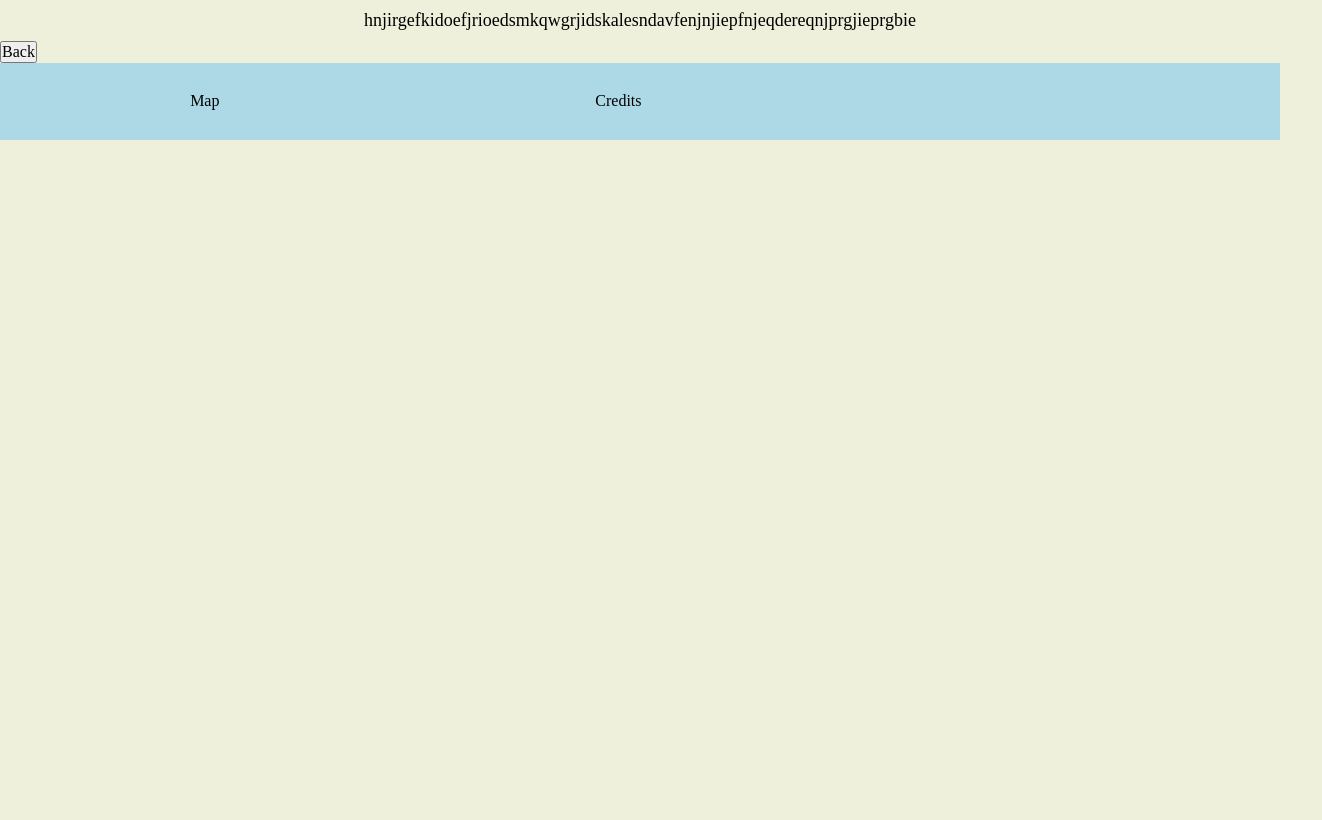
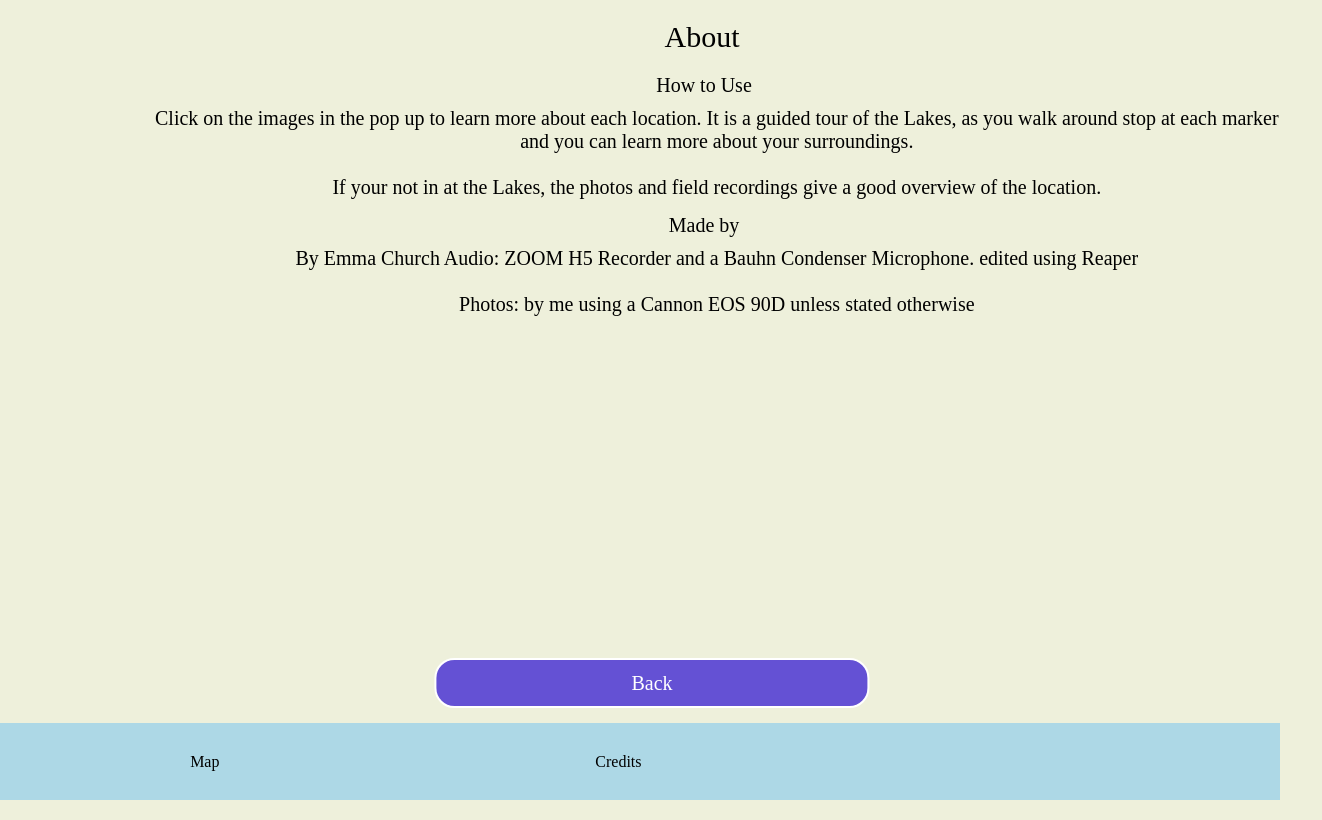
Before and after one commit to EverestEgg/map, a plain HTML site: page about.html in a window 1280 px wide. Shown: the whole page, 1322 px wide, since content can reach past the window. Drawn offline with Linux system fonts and the light colour scheme.

Commit message:
basic about page

```diff
--- a/about.html
+++ b/about.html
@@ -12,15 +12,26 @@
     <title>About Newport Lakes Map</title>
   </head>
 
-  <body>
-    <h1>About</h1>
-    <p>
-      hnjirgefkidoefjrioedsmkqwgrjidskalesndavfenjnjiepfnjeqdereqnjprgjieprgbie
-    </p>
+  <body >
+    <h2 class="extatit" id="abttit">About</h2>
+    <h2 id="extrasub">How to Use</h2>
+    <ul class="abttxt">
+    Click on the images in the pop up to learn more about each location.
 
-    <button onclick="back()">Back</button>
+It is a guided tour of the Lakes, as you walk around stop at each marker and you can learn more about your surroundings.
+<br><br>
+If your not in at the Lakes, the photos and field recordings give a good overview of the location.
+    </ul>
+    <h2 id="extrasub">Made by</h2>
+    <ul class="abttxt">By Emma Church
 
-    <footer>
+Audio: ZOOM H5 Recorder and a Bauhn Condenser Microphone. edited using Reaper
+<br><br>
+Photos: by me using a Cannon EOS 90D unless stated otherwise</ul>
+
+    <button onclick="back()" id="abtbut">Back</button>
+
+    <footer id="abtfot">
       <button class="footbt" onclick="cmap()">Map</button>
       <button class="footbt" onclick="acredit()">Credits</button>
     </footer>
--- a/add.css
+++ b/add.css
@@ -182,7 +182,7 @@ ul {
 li {
   max-width: 90vw;
 }
-#extatit {
+.extatit {
   font-size: 30px;
   margin: 20px;
 }
@@ -195,6 +195,25 @@ li {
   margin: 12px;
   left: 50%;
   position: relative;
+  padding: 6px;
+  width: 34%;
+  transform: translate(-50%, 0);
+  height: 8vmax;
+  max-height: 50px;
+
+  background: #6451d4;
+  border-radius: 20px;
+  border: 2px solid;
+
+  color: white;
+  font-weight: 200;
+  font-size: 20px;
+}
+#abtbut{
+   margin: 12px;
+  left: 50%;
+  bottom: 10%;
+  position: absolute;
   padding: 6px;
   width: 34%;
   transform: translate(-50%, 0);
@@ -224,9 +243,23 @@ li {
     font-size: 50px;
     text-align: center;
   }
+  h2{
+    font-size: 50px;
+    text-align: center;
+    margin: 0;
+  }
+  .abttxt{
+    text-align: center;
+    font-size: 20px;
+  }
   h3 {
     text-align: center;
     font-size: 30px;
+  }
+  #abttit{
+    text-align: center;
+    transform: translate(5%, 0);
+
   }
   #bbut {
     font-size: 30px;
--- a/style.css
+++ b/style.css
@@ -106,6 +106,14 @@ audio {
   animation: pulse 1.5s infinite;
 }
 
+#abtfot{
+  position: absolute;
+  padding: 0;
+  margin: 0;
+  width: 100%;
+  bottom: 0;
+}
+
 @keyframes pulse {
   0%, 100% {
     transform: scale(1) translateY(5px);
```
